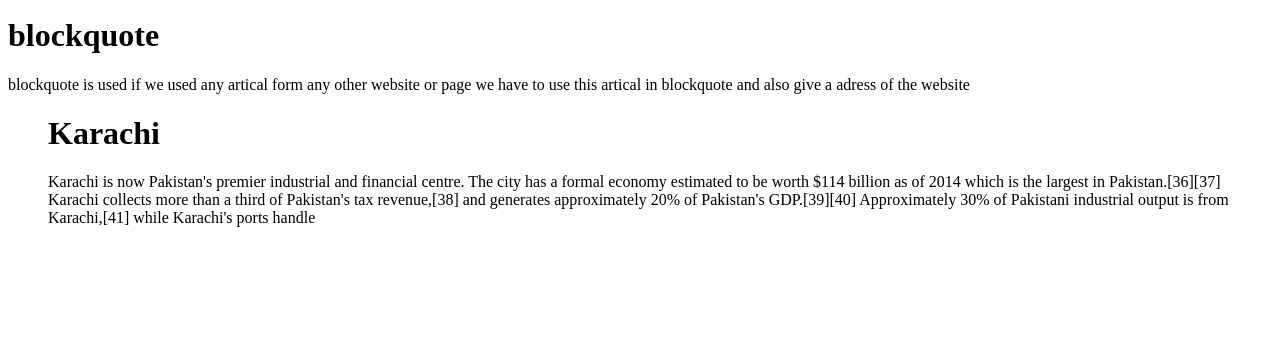
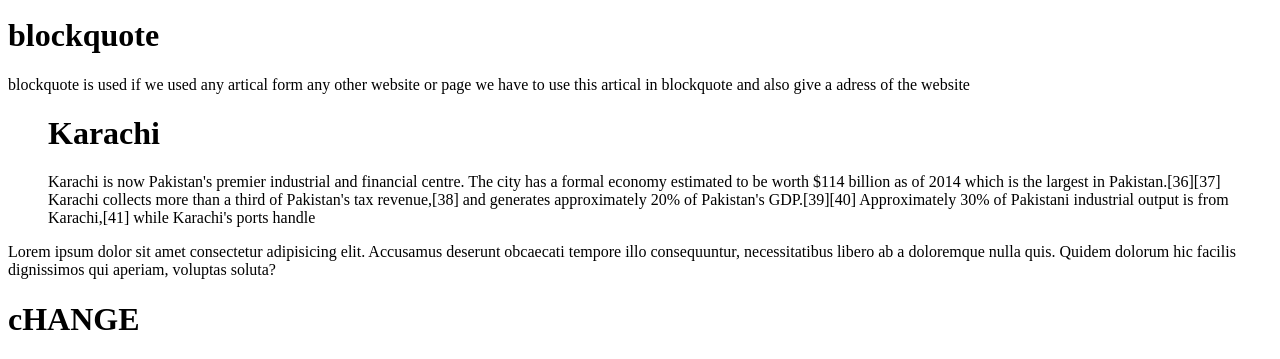
Before and after one commit to saifibutt/Tage-html, a plain HTML site: page index.html in a window 1280 px wide. Shown: the part 2658-3017 px from the top of the page. Before the commit the page ends 2901 px from the top, so only its background shows below. Drawn offline with Linux system fonts and the light colour scheme.

Commit message:
added
added

```diff
--- a/index.html
+++ b/index.html
@@ -100,5 +100,10 @@
 
         Karachi is now Pakistan's premier industrial and financial centre. The city has a formal economy estimated to be worth $114 billion as of 2014 which is the largest in Pakistan.[36][37] Karachi collects more than a third of Pakistan's tax revenue,[38] and generates approximately 20% of Pakistan's GDP.[39][40] Approximately 30% of Pakistani industrial output is from Karachi,[41] while Karachi's ports handle
       </blockquote>
+      <p>
+          Lorem ipsum dolor sit amet consectetur adipisicing elit. Accusamus deserunt obcaecati tempore illo consequuntur, necessitatibus libero ab a doloremque nulla quis. Quidem dolorum hic facilis dignissimos qui aperiam, voluptas soluta?
+      </p>
+      <h1> cHANGE</h1>
 </body>
+
 </html>
```
